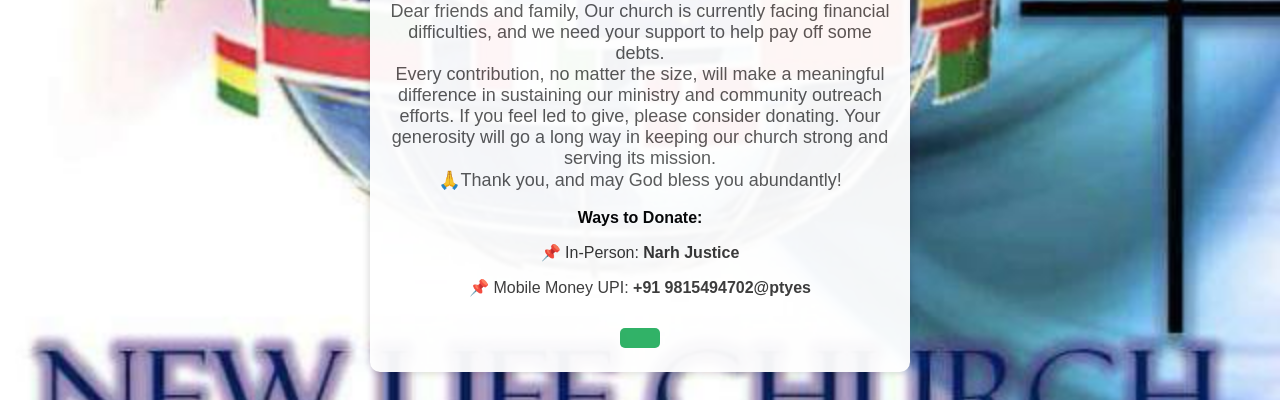
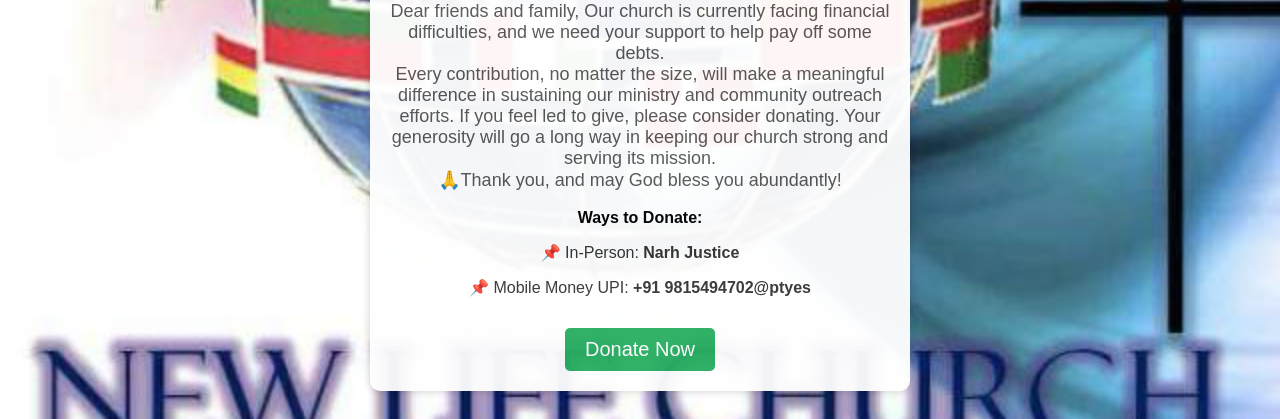
Before and after one commit to NARHJUSTICE/NLWC-FUND-RAISING-FLIER, a plain HTML site: page index.html in a window 1280 px wide. Shown: the part 707-1126 px from the top of the page. Drawn offline with Linux system fonts and the light colour scheme.

Commit message:
Update index.html

```diff
--- a/index.html
+++ b/index.html
@@ -34,8 +34,8 @@
         <p style="font-size: 16px; color: #333;">📌 Mobile Money UPI: <strong>+91 9815494702@ptyes</strong></p>
 
         <!-- Donate Button -->
-        <a href="#" style="background-color: #27ae60; color: white; padding: 10px 20px; text-decoration: none; font-size: 20px; border-radius: 5px; display: inline-block; margin-top: 15px;">
-        </a>
+        <a href="upi://pay?pa=9815494702@ptyes&pn=Narh%20Justice&cu=INR"  style="background-color: #27ae60; color: white; padding: 10px 20px; text-decoration: none; font-size: 20px; border-radius: 5px; display: inline-block; margin-top: 15px;">
+        Donate Now</a>
     </div>
 
 </body>
```
